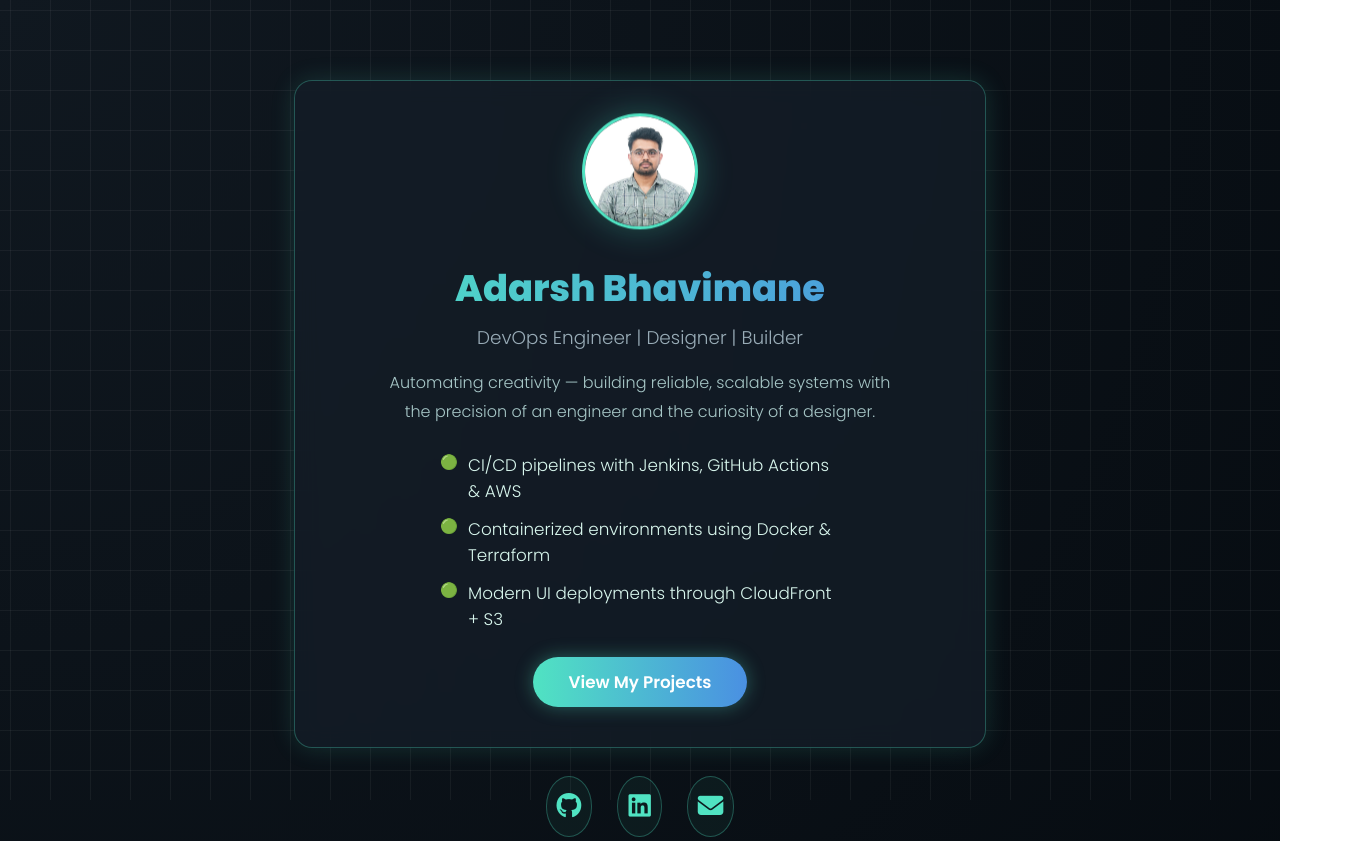
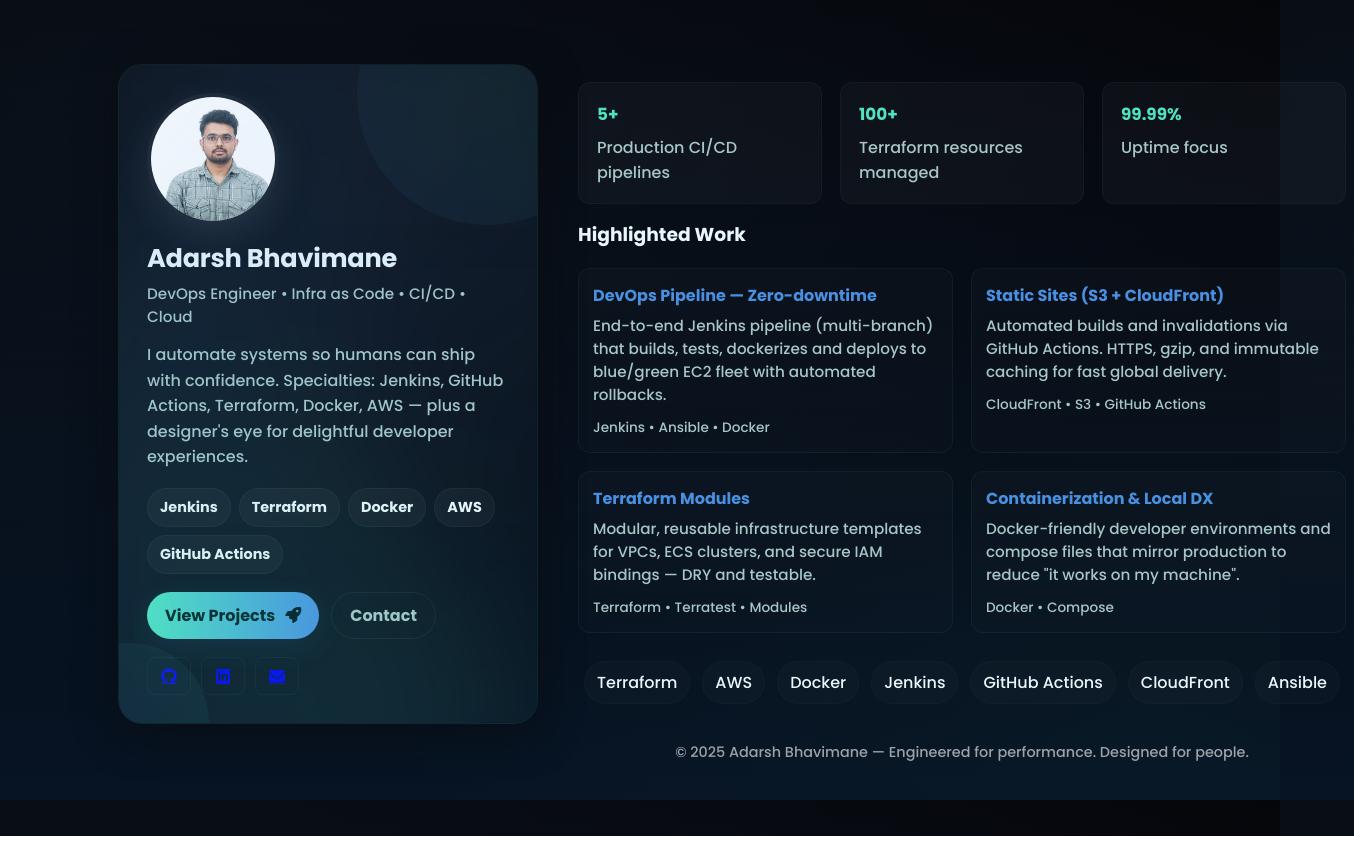
Before and after one commit to bhatadarsh/Static_Website, a plain HTML site: page index.html in a window 1280 px wide. Shown: the top 841 px of the page, 1354 px wide, since content can reach past the window. Drawn offline with Linux system fonts and the light colour scheme.

Commit message:
modified website

```diff
--- a/index.html
+++ b/index.html
@@ -1,297 +1,232 @@
-<!DOCTYPE html>
+<!doctype html>
 <html lang="en">
 <head>
-  <meta charset="UTF-8" />
-  <meta name="viewport" content="width=device-width, initial-scale=1.0" />
+  <meta charset="utf-8" />
+  <meta name="viewport" content="width=device-width,initial-scale=1" />
   <title>Adarsh Bhavimane — DevOps Engineer</title>
-  <link href="https://fonts.googleapis.com/css2?family=Poppins:wght@300;600;800&display=swap" rel="stylesheet">
-  <script src="https://kit.fontawesome.com/a076d05399.js" crossorigin="anonymous"></script>
+  <meta name="description" content="Adarsh Bhavimane — DevOps Engineer. CI/CD, Cloud infra, Terraform, Docker. Built for performance, designed for people." />
+  <meta property="og:title" content="Adarsh Bhavimane — DevOps Engineer" />
+  <meta property="og:description" content="CI/CD, Terraform, Docker — engineering systems with design sense." />
+  <meta property="og:type" content="website" />
+  <link rel="preconnect" href="https://fonts.gstatic.com" crossorigin>
+  <link href="https://fonts.googleapis.com/css2?family=Poppins:wght@300;500;700;800&display=swap" rel="stylesheet">
+  <script src="https://kit.fontawesome.com/a076d05399.js" crossorigin="anonymous" defer></script>
   <style>
-    /* 🌌 Background with dynamic grid */
-    body {
-      margin: 0;
-      font-family: 'Poppins', sans-serif;
-      background: radial-gradient(circle at top left, #101820, #050A0F);
-      color: #EAF7FA;
-      overflow-x: hidden;
-      scroll-behavior: smooth;
+    :root{
+      --bg-1:#05060a; --bg-2:#071424;
+      --accent-1:#50E3C2; --accent-2:#4A90E2; --muted:#A7C7C7;
+      --glass: rgba(255,255,255,0.04);
+      --card: rgba(255,255,255,0.03);
+      --radius:16px;
+      --max-width:1100px;
     }
 
-    /* Animated grid overlay */
-    body::before {
-      content: "";
-      position: fixed;
-      top: 0; left: 0;
-      width: 100%;
-      height: 100%;
-      background-image: linear-gradient(90deg, rgba(255,255,255,0.05) 1px, transparent 1px),
-                        linear-gradient(rgba(255,255,255,0.05) 1px, transparent 1px);
-      background-size: 40px 40px;
-      animation: moveGrid 20s linear infinite;
-      z-index: -1;
+    /* Reset + sensible defaults */
+    *{box-sizing:border-box}
+    html,body{height:100%}
+    body{
+      margin:0; font-family:'Poppins',system-ui,-apple-system,Segoe UI,Roboto,"Helvetica Neue",Arial;
+      background: radial-gradient(1200px 600px at 10% 10%, rgba(74,144,226,0.06), transparent),
+                  radial-gradient(800px 400px at 90% 90%, rgba(80,227,194,0.025), transparent),
+                  linear-gradient(180deg,var(--bg-1),var(--bg-2));
+      color:#EAF7FA; -webkit-font-smoothing:antialiased;
+      -moz-osx-font-smoothing:grayscale; overflow-x:hidden;
     }
 
-    @keyframes moveGrid {
-      from { background-position: 0 0, 0 0; }
-      to { background-position: 40px 40px, 40px 40px; }
+    /* Respect reduced motion */
+    @media (prefers-reduced-motion: reduce){*{animation:none!important;transition:none!important}}
+
+    /* Page layout */
+    .wrap{max-width:var(--max-width);margin:36px auto;padding:28px;display:grid;grid-template-columns: 420px 1fr;gap:32px;align-items:start}
+    @media(max-width:980px){.wrap{grid-template-columns:1fr;padding:18px} .hero {order: -1}}
+
+    /* LEFT: hero card */
+    .hero{
+      background: linear-gradient(180deg, rgba(255,255,255,0.02), rgba(255,255,255,0.01));
+      border-radius:calc(var(--radius) + 8px); padding:28px; border:1px solid rgba(80,227,194,0.08);
+      box-shadow:0 10px 40px rgba(10,12,14,0.6); position:relative; overflow:hidden;
+      backdrop-filter: blur(8px);
     }
 
-    main {
-      display: flex;
-      flex-direction: column;
-      align-items: center;
-      text-align: center;
-      padding: 80px 20px 50px;
-      min-height: 90vh;
-      position: relative;
+    .accent-ring{position:absolute;inset:-25%;background:conic-gradient(from 120deg,var(--accent-1),var(--accent-2),transparent);filter:blur(80px);opacity:0.12;transform:rotate(25deg)}
+
+    .avatar{display:block;width:132px;height:132px;border-radius:50%;object-fit:cover;border:4px solid rgba(255,255,255,0.06);box-shadow:0 12px 30px rgba(40,50,60,0.6);}
+    .hero h1{margin:14px 0 4px;font-size:1.6rem;letter-spacing:-0.01em}
+    .hero h2{margin:0;font-weight:500;color:var(--muted);font-size:0.95rem}
+    .tagline{margin-top:14px;color:var(--muted);line-height:1.6}
+
+    .badges{display:flex;gap:8px;margin:18px 0;flex-wrap:wrap}
+    .badge{background:var(--glass);padding:8px 12px;border-radius:999px;font-weight:600;font-size:0.9rem;border:1px solid rgba(80,227,194,0.06)}
+
+    .cta-row{display:flex;gap:12px;margin-top:14px}
+    .btn{display:inline-flex;align-items:center;gap:10px;padding:10px 18px;border-radius:999px;border:none;cursor:pointer;font-weight:700;text-decoration:none}
+    .btn-primary{background:linear-gradient(90deg,var(--accent-1),var(--accent-2));color:#022;box-shadow:0 8px 30px rgba(74,144,226,0.12)}
+    .btn-ghost{background:transparent;border:1px solid rgba(255,255,255,0.06);color:var(--muted)}
+
+    .socials{display:flex;gap:10px;margin-top:18px}
+    .socials a{display:inline-flex;align-items:center;justify-content:center;padding:10px;border-radius:8px;border:1px solid rgba(80,227,194,0.06);min-width:44px}
+
+    /* RIGHT: content */
+    .content{padding:18px 8px}
+    .kpi-row{display:flex;gap:18px;margin-bottom:16px}
+    .kpi{background:var(--card);padding:18px;border-radius:12px;flex:1;border:1px solid rgba(255,255,255,0.03);}
+    .kpi h3{margin:0;font-size:1.05rem;color:var(--accent-1)}
+    .kpi p{margin:8px 0 0;color:var(--muted)}
+
+    /* PROJECTS grid */
+    .projects{display:grid;grid-template-columns:repeat(2,minmax(0,1fr));gap:18px;margin-top:14px}
+    @media(max-width:760px){.projects{grid-template-columns:1fr}}
+
+    .card{
+      padding:14px;border-radius:12px;background:linear-gradient(180deg, rgba(255,255,255,0.02), rgba(255,255,255,0.01));
+      border:1px solid rgba(80,227,194,0.06);cursor:default;position:relative;overflow:hidden;transition:transform .28s cubic-bezier(.2,.9,.3,1), box-shadow .28s
     }
+    .card:hover{transform:translateY(-8px);box-shadow:0 18px 50px rgba(10,12,18,0.6)}
+    .card h4{margin:0 0 6px;color:var(--accent-2)}
+    .card p{margin:0;color:var(--muted);font-size:0.95rem}
+    .card .meta{display:flex;gap:8px;margin-top:12px;font-size:0.85rem;color:var(--muted)}
 
-    /* ✨ Container with soft neon border */
-    .container {
-      background: rgba(20, 30, 40, 0.75);
-      border-radius: 18px;
-      padding: 40px 25px;
-      max-width: 640px;
-      width: 100%;
-      border: 1px solid rgba(80, 227, 194, 0.3);
-      box-shadow: 0 0 25px rgba(80, 227, 194, 0.15);
-      transition: all 0.3s ease;
-      backdrop-filter: blur(12px);
-    }
+    /* animated tech strip */
+    .tech-strip{display:flex;gap:12px;align-items:center;padding:10px 6px;margin-top:18px;overflow:hidden}
+    .tech{padding:8px 12px;border-radius:999px;background:rgba(255,255,255,0.02);border:1px solid rgba(255,255,255,0.02);white-space:nowrap}
 
-    .container:hover {
-      box-shadow: 0 0 40px rgba(80, 227, 194, 0.3);
-      transform: translateY(-3px);
-    }
+    /* footer */
+    footer{margin-top:28px;text-align:center;color:rgba(255,255,255,0.6);font-size:0.9rem}
 
-    /* 👤 Avatar */
-    .avatar {
-      width: 110px;
-      height: 110px;
-      border-radius: 50%;
-      border: 3px solid #50E3C2;
-      object-fit: cover;
-      box-shadow: 0 0 35px rgba(80, 227, 194, 0.3);
-      margin-bottom: 1rem;
-      animation: float 3.5s ease-in-out infinite;
-    }
+    /* scroll progress */
+    #progress{position:fixed;left:0;top:0;height:4px;background:linear-gradient(90deg,var(--accent-1),var(--accent-2));width:0%;z-index:999}
 
-    @keyframes float {
-      0%, 100% { transform: translateY(0); }
-      50% { transform: translateY(-8px); }
-    }
+    /* subtle floating shapes */
+    .float-shape{position:absolute;border-radius:50%;opacity:0.06;pointer-events:none}
+    .s1{width:260px;height:260px;right:-80px;top:-100px;background:radial-gradient(circle,#50E3C2,#4A90E2)}
+    .s2{width:160px;height:160px;left:-70px;bottom:-80px;background:radial-gradient(circle,#4A90E2,#50E3C2)}
 
-    h1 {
-      font-size: 2.3rem;
-      font-weight: 800;
-      background: linear-gradient(90deg, #50E3C2, #4A90E2);
-      -webkit-background-clip: text;
-      background-clip: text;
-      -webkit-text-fill-color: transparent;
-      margin: 0;
-    }
+    /* utilities */
+    .muted{color:var(--muted)}
 
-    h2 {
-      font-weight: 500;
-      font-size: 1.15rem;
-      opacity: 0.9;
-      margin-top: 8px;
-      color: #A9BDC8;
-    }
-
-    p {
-      font-weight: 300;
-      color: #A7C7C7;
-      line-height: 1.8;
-      margin: 18px auto 25px;
-      max-width: 520px;
-    }
-
-    /* ⚙️ DevOps feature list */
-    ul.project-list {
-      list-style: none;
-      padding: 0;
-      margin: 25px auto;
-      text-align: left;
-      max-width: 400px;
-    }
-
-    ul.project-list li {
-      margin: 12px 0;
-      padding-left: 28px;
-      position: relative;
-      font-size: 1.05rem;
-      color: #D9F7EE;
-    }
-
-    ul.project-list li:before {
-      content: "🟢";
-      position: absolute;
-      left: 0;
-      font-size: 0.9rem;
-    }
-
-    /* 🚀 Call-to-action button */
-    .btn {
-      background: linear-gradient(90deg, #50E3C2, #4A90E2);
-      color: #fff;
-      padding: 12px 36px;
-      border-radius: 999px;
-      border: none;
-      cursor: pointer;
-      font-size: 1.05rem;
-      font-weight: 600;
-      transition: transform 0.25s, box-shadow 0.25s;
-      box-shadow: 0 0 18px rgba(80, 227, 194, 0.35);
-      text-decoration: none;
-      display: inline-block;
-    }
-
-    .btn:hover {
-      transform: translateY(-3px) scale(1.03);
-      box-shadow: 0 0 30px rgba(80, 227, 194, 0.6);
-    }
-
-    /* 🌐 Social Icons */
-    .social {
-      margin-top: 28px;
-      display: flex;
-      justify-content: center;
-      gap: 25px;
-      flex-wrap: wrap;
-    }
-
-    .social a {
-      color: #50E3C2;
-      font-size: 1.6rem;
-      transition: transform 0.3s ease, color 0.3s ease;
-      background: rgba(80, 227, 194, 0.05);
-      padding: 10px;
-      border-radius: 50%;
-      border: 1px solid rgba(80, 227, 194, 0.3);
-    }
-
-    .social a:hover {
-      color: #4A90E2;
-      transform: scale(1.25);
-      box-shadow: 0 0 15px rgba(80, 227, 194, 0.5);
-    }
-
-    /* 🧱 Projects section */
-    section.gallery {
-      display: flex;
-      justify-content: center;
-      flex-wrap: wrap;
-      gap: 25px;
-      padding: 60px 20px;
-    }
-
-    .card {
-      width: 290px;
-      min-height: 170px;
-      border-radius: 15px;
-      background: rgba(255,255,255,0.07);
-      border: 1px solid rgba(80,227,194,0.25);
-      box-shadow: 0 10px 25px rgba(0,0,0,0.3);
-      transition: transform 0.3s ease, box-shadow 0.3s ease;
-      backdrop-filter: blur(10px);
-      cursor: pointer;
-      overflow: hidden;
-      position: relative;
-    }
-
-    .card::after {
-      content: "";
-      position: absolute;
-      top: 0; left: 0;
-      width: 100%; height: 100%;
-      background: radial-gradient(circle at top right, rgba(80,227,194,0.15), transparent 70%);
-      opacity: 0;
-      transition: opacity 0.4s ease;
-    }
-
-    .card:hover::after {
-      opacity: 1;
-    }
-
-    .card:hover {
-      transform: translateY(-8px);
-      box-shadow: 0 18px 45px rgba(80, 227, 194, 0.3);
-    }
-
-    .card h3 {
-      margin: 0;
-      font-size: 1.15rem;
-      color: #50E3C2;
-      padding: 1rem 1.2rem 0.5rem;
-    }
-
-    .card p {
-      font-size: 0.95rem;
-      padding: 0 1.2rem 1rem;
-      color: #CFEFED;
-      line-height: 1.6;
-    }
-
-    footer {
-      text-align: center;
-      padding: 25px;
-      font-size: 0.9rem;
-      color: rgba(255,255,255,0.7);
-    }
-
-    @media (max-width: 700px) {
-      h1 { font-size: 1.9rem; }
-      .avatar { width: 90px; height: 90px; }
-      .card { width: 100%; }
-    }
   </style>
 </head>
 <body>
+  <div id="progress" aria-hidden="true"></div>
 
-  <main>
-    <div class="container">
-      <img src="Adarsh Bhavimane_4AL21CG004.jpg" alt="Adarsh Bhavimane" class="avatar" />
-      <h1>Adarsh Bhavimane</h1>
-      <h2>DevOps Engineer | Designer | Builder</h2>
-      <p>
-        Automating creativity — building reliable, scalable systems with the precision of an engineer and the curiosity of a designer.
-      </p>
+  <main class="wrap" role="main">
+    <section class="hero" aria-labelledby="name">
+      <div class="accent-ring" aria-hidden="true"></div>
+      <img src="Adarsh Bhavimane_4AL21CG004.jpg" alt="Adarsh Bhavimane portrait" class="avatar" loading="lazy" width="132" height="132" />
+      <h1 id="name">Adarsh Bhavimane</h1>
+      <h2 class="muted">DevOps Engineer • Infra as Code • CI/CD • Cloud</h2>
+      <p class="tagline">I automate systems so humans can ship with confidence. Specialties: Jenkins, GitHub Actions, Terraform, Docker, AWS — plus a designer's eye for delightful developer experiences.</p>
 
-      <ul class="project-list">
-        <li>CI/CD pipelines with Jenkins, GitHub Actions & AWS</li>
-        <li>Containerized environments using Docker & Terraform</li>
-        <li>Modern UI deployments through CloudFront + S3</li>
-      </ul>
-
-      <a href="#projects" class="btn">View My Projects</a>
+      <div class="badges" aria-hidden="false">
+        <span class="badge">Jenkins</span>
+        <span class="badge">Terraform</span>
+        <span class="badge">Docker</span>
+        <span class="badge">AWS</span>
+        <span class="badge">GitHub Actions</span>
       </div>
 
-    <div class="social">
-      <a href="https://github.com/bhatadarsh" target="_blank"><i class="fab fa-github"></i></a>
-      <a href="https://www.linkedin.com/in/adarshbhavimane" target="_blank"><i class="fab fa-linkedin"></i></a>
-      <a href="mailto:bhatadarsh11@gmail.com"><i class="fas fa-envelope"></i></a>
+      <div class="cta-row">
+        <a class="btn btn-primary" href="#projects" title="See projects">View Projects <i class="fas fa-rocket" style="opacity:.9"></i></a>
+        <a class="btn btn-ghost" href="mailto:bhatadarsh11@gmail.com">Contact</a>
       </div>
-  </main>
 
-  <section id="projects" class="gallery">
-    <div class="card">
-      <h3>🚀 DevOps Pipeline</h3>
-      <p>CI/CD automation using Jenkins & EC2 — with zero downtime deploys, infrastructure versioning, and rollback safety.</p>
+      <div class="socials">
+        <a title="GitHub" href="https://github.com/bhatadarsh" target="_blank" rel="noopener"><i class="fab fa-github"></i></a>
+        <a title="LinkedIn" href="https://www.linkedin.com/in/adarshbhavimane" target="_blank" rel="noopener"><i class="fab fa-linkedin"></i></a>
+        <a title="Email" href="mailto:bhatadarsh11@gmail.com"><i class="fas fa-envelope"></i></a>
       </div>
-    <div class="card">
-      <h3>🌐 Static Site Hosting</h3>
-      <p>Fully automated S3 + CloudFront setup — HTTPS, caching, and instant global availability for any static app.</p>
+
+      <div class="float-shape s1" aria-hidden="true"></div>
+      <div class="float-shape s2" aria-hidden="true"></div>
+    </section>
+
+    <section class="content" aria-labelledby="work">
+      <div class="kpi-row">
+        <div class="kpi"><h3>5+</h3><p class="muted">Production CI/CD pipelines</p></div>
+        <div class="kpi"><h3>100+</h3><p class="muted">Terraform resources managed</p></div>
+        <div class="kpi"><h3>99.99%</h3><p class="muted">Uptime focus</p></div>
       </div>
-    <div class="card">
-      <h3>🧩 Terraform Infra</h3>
-      <p>Infrastructure as Code approach — spinning scalable AWS infra with modular reusable templates.</p>
+
+      <h3 id="work" style="margin-top:2px">Highlighted Work</h3>
+
+      <div class="projects" id="projects">
+        <article class="card" tabindex="0" aria-labelledby="p1">
+          <h4 id="p1">DevOps Pipeline — Zero-downtime</h4>
+          <p>End-to-end Jenkins pipeline (multi-branch) that builds, tests, dockerizes and deploys to blue/green EC2 fleet with automated rollbacks.</p>
+          <div class="meta"><span class="muted">Jenkins • Ansible • Docker</span></div>
+        </article>
+
+        <article class="card" tabindex="0" aria-labelledby="p2">
+          <h4 id="p2">Static Sites (S3 + CloudFront)</h4>
+          <p>Automated builds and invalidations via GitHub Actions. HTTPS, gzip, and immutable caching for fast global delivery.</p>
+          <div class="meta"><span class="muted">CloudFront • S3 • GitHub Actions</span></div>
+        </article>
+
+        <article class="card" tabindex="0" aria-labelledby="p3">
+          <h4 id="p3">Terraform Modules</h4>
+          <p>Modular, reusable infrastructure templates for VPCs, ECS clusters, and secure IAM bindings — DRY and testable.</p>
+          <div class="meta"><span class="muted">Terraform • Terratest • Modules</span></div>
+        </article>
+
+        <article class="card" tabindex="0" aria-labelledby="p4">
+          <h4 id="p4">Containerization & Local DX</h4>
+          <p>Docker-friendly developer environments and compose files that mirror production to reduce "it works on my machine".</p>
+          <div class="meta"><span class="muted">Docker • Compose</span></div>
+        </article>
       </div>
-  </section>
+
+      <div class="tech-strip" aria-hidden="false">
+        <div class="tech">Terraform</div>
+        <div class="tech">AWS</div>
+        <div class="tech">Docker</div>
+        <div class="tech">Jenkins</div>
+        <div class="tech">GitHub Actions</div>
+        <div class="tech">CloudFront</div>
+        <div class="tech">Ansible</div>
+      </div>
 
       <footer>
         © 2025 Adarsh Bhavimane — Engineered for performance. Designed for people.
       </footer>
+    </section>
+  </main>
 
+  <script>
+    (function(){
+      // scroll progress bar
+      const prog = document.getElementById('progress');
+      function updateProgress(){
+        const h = document.documentElement;
+        const percent = (h.scrollTop || document.body.scrollTop) / (h.scrollHeight - h.clientHeight) * 100;
+        prog.style.width = percent + '%';
+      }
+      document.addEventListener('scroll', updateProgress, {passive:true});
+      updateProgress();
+
+      // small accessible keyboard focus effect on cards
+      document.querySelectorAll('.card').forEach(c=>{
+        c.addEventListener('keydown', (e)=>{
+          if(e.key === 'Enter' || e.key === ' '){
+            c.classList.toggle('expanded');
+            e.preventDefault();
+          }
+        })
+      });
+
+      // marquee-like tech strip animation (keeps simple and performant)
+      const strip = document.querySelector('.tech-strip');
+      if(strip){
+        let t = 0;
+        function step(){
+          t = (t + 0.15) % (strip.scrollWidth);
+          strip.scrollLeft = Math.floor(t);
+          requestAnimationFrame(step);
+        }
+        requestAnimationFrame(step);
+      }
+
+      // small accessibility: prefers-reduced-motion handled via CSS media query
+    })();
+  </script>
 </body>
 </html>
```
Lines whose indentation alone changed are shown as unchanged.
